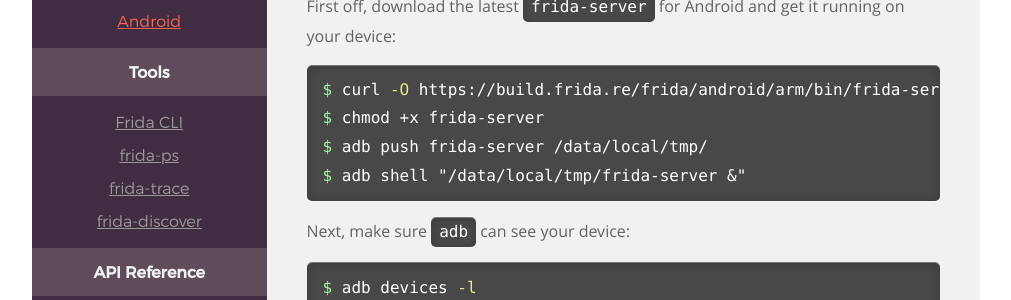
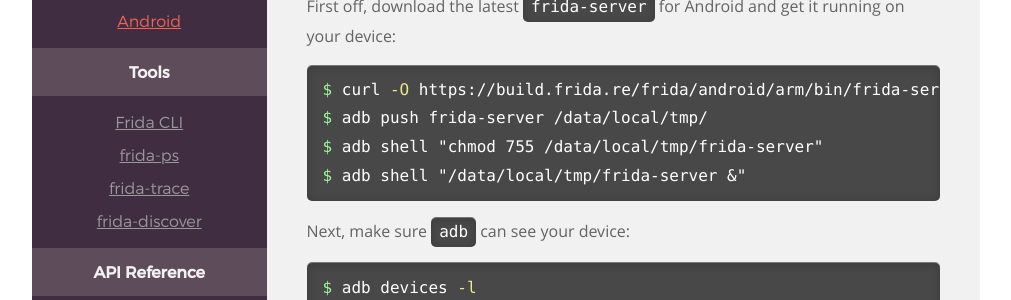
Before and after one commit to frida/frida-website, a Jekyll site: the page built from docs/android.md, in a window 1280 px wide. Shown: the part 571-871 px from the top of the page, without its empty margins (129-1140 px from the left). Built offline with Jekyll 4.4.1, drawn with Linux system fonts in a browser that asks for light colours.

Commit message:
Fix the chmod step in the Android instructions

```diff
--- a/docs/android.md
+++ b/docs/android.md
@@ -23,8 +23,8 @@ on your device:
 
 {% highlight bash %}
 $ curl -O https://build.frida.re/frida/android/arm/bin/frida-server
-$ chmod +x frida-server
 $ adb push frida-server /data/local/tmp/
+$ adb shell "chmod 755 /data/local/tmp/frida-server"
 $ adb shell "/data/local/tmp/frida-server &"
 {% endhighlight %}
 
```
